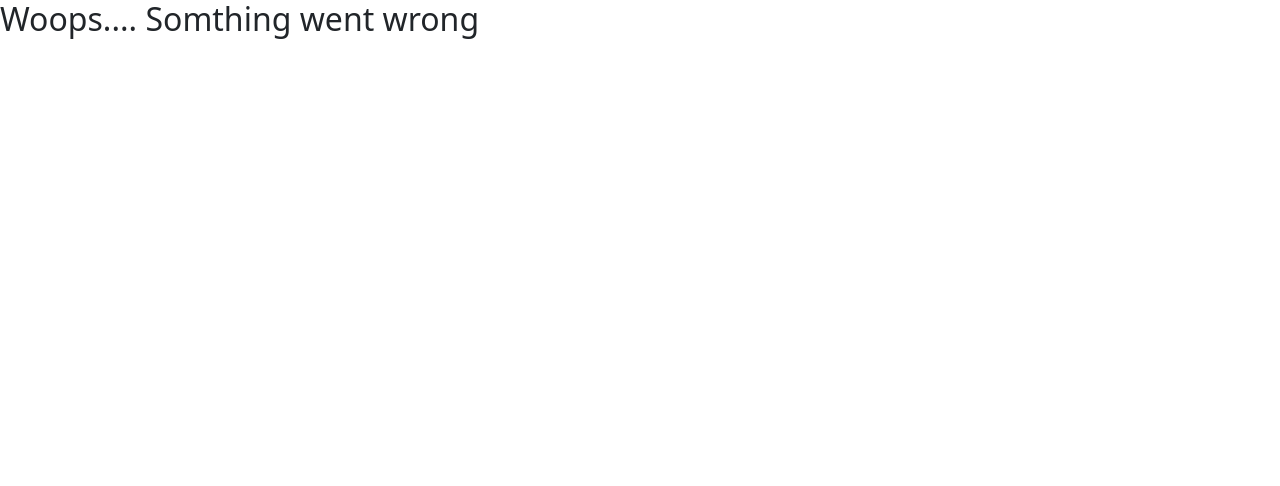
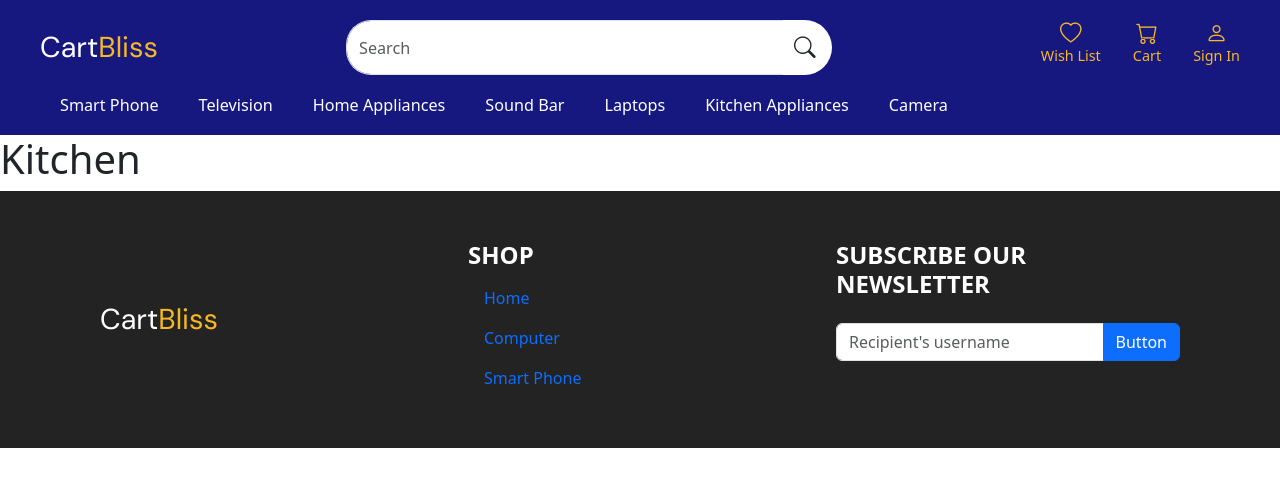
Before and after one commit to amresh-web/CartBliss, a React (Create React App) app: page /kitchen in a window 1280 px wide. Shown: the top 486 px of the page. Built offline with nearby package versions, Linux system fonts and the light colour scheme.

Commit message:
new page setup

```diff
--- a/src/App.js
+++ b/src/App.js
@@ -6,6 +6,10 @@ import Error from "./Error";
 
 const Home = React.lazy(() => import("./pages/Home/Home"));
 const Details = React.lazy(() => import("./components/Common/Details"));
+// const SmartPhones = React.lazy(() =>
+//   import("./pages/smart-phones/SmartPhones")
+// );
+const Kitchen = React.lazy(() => import("./pages/Kitchen/Kitchen"));
 
 const router = createBrowserRouter([
   {
@@ -15,6 +19,8 @@ const router = createBrowserRouter([
     children: [
       { index: true, element: <Home /> },
       { path: "details", element: <Details /> },
+      //{ path: "smartphones", element: <SmartPhones /> },
+      { path: "kitchen", element: <Kitchen /> },
     ],
   },
 ]);
--- a/src/components/Footer/Footer.js
+++ b/src/components/Footer/Footer.js
@@ -1,4 +1,5 @@
 import styles from "./Footer.module.scss";
+import { NavLink } from "react-router-dom";
 
 const Footer = () => {
   return (
@@ -10,8 +11,54 @@ const Footer = () => {
               Cart <span>Bliss</span>
             </div>
           </div>
-          <div className={["col-4"].join(" ")}></div>
-          <div className={["col-4"].join(" ")}></div>
+          <div className={["col-4"].join(" ")}>
+            <h4 class="fs-4 fw-bold text-white text-uppercase">Shop</h4>
+            <nav
+              className={[styles["navbar-nav"], "nav flex-column"].join(" ")}
+            >
+              <li>
+                <NavLink
+                  to={"/"}
+                  className={[styles["nav-link"], "nav-link"].join(" ")}
+                >
+                  Home
+                </NavLink>
+              </li>
+              <li>
+                <NavLink
+                  to={"/"}
+                  className={[styles["nav-link"], "nav-link"].join(" ")}
+                >
+                  Computer
+                </NavLink>
+              </li>
+              <li>
+                <NavLink
+                  to={"/"}
+                  className={[styles["nav-link"], "nav-link"].join(" ")}
+                >
+                  Smart Phone
+                </NavLink>
+              </li>
+            </nav>
+          </div>
+          <div className={["col-4"].join(" ")}>
+            <h4 class="fs-4 fw-bold text-white text-uppercase mb-4">
+              Subscribe our newsletter
+            </h4>
+            <div class="input-group mb-3">
+              <input
+                type="text"
+                class="form-control"
+                placeholder="Recipient's username"
+                aria-label="Recipient's username"
+                aria-describedby="button-addon2"
+              />
+              <button class="btn btn-primary" type="button" id="button-addon2">
+                Button
+              </button>
+            </div>
+          </div>
         </div>
       </footer>
     </>
--- a/src/components/Header/Navigation.js
+++ b/src/components/Header/Navigation.js
@@ -6,7 +6,25 @@ const Navigation = () => {
     <>
       <nav className={[style["navbar-nav"], "nav"].join(" ")}>
         <NavLink to={"/"} className={[style["nav-link"], "nav-link"].join(" ")}>
-          Home
+          Smart Phone
+        </NavLink>
+        <NavLink to={"/"} className={[style["nav-link"], "nav-link"].join(" ")}>
+          Television
+        </NavLink>
+        <NavLink to={"/"} className={[style["nav-link"], "nav-link"].join(" ")}>
+          Home Appliances
+        </NavLink>
+        <NavLink to={"/"} className={[style["nav-link"], "nav-link"].join(" ")}>
+          Sound Bar
+        </NavLink>
+        <NavLink to={"/"} className={[style["nav-link"], "nav-link"].join(" ")}>
+          Laptops
+        </NavLink>
+        <NavLink to={"/"} className={[style["nav-link"], "nav-link"].join(" ")}>
+          Kitchen Appliances
+        </NavLink>
+        <NavLink to={"/"} className={[style["nav-link"], "nav-link"].join(" ")}>
+          Camera
         </NavLink>
       </nav>
     </>
--- /dev/null
+++ b/src/pages/Kitchen/Kitchen.js
@@ -0,0 +1,13 @@
+import React from "react";
+
+const Kitchen = () => {
+  return (
+    <>
+      <section>
+        <h1>Kitchen</h1>
+      </section>
+    </>
+  );
+};
+
+export default Kitchen;
--- /dev/null
+++ b/src/pages/smart-phone/SmartPhones.js
@@ -0,0 +1,9 @@
+const SmartPhones = () => {
+  return (
+    <>
+      <h1>Smart Phone</h1>
+    </>
+  );
+};
+
+export default SmartPhones;
```
